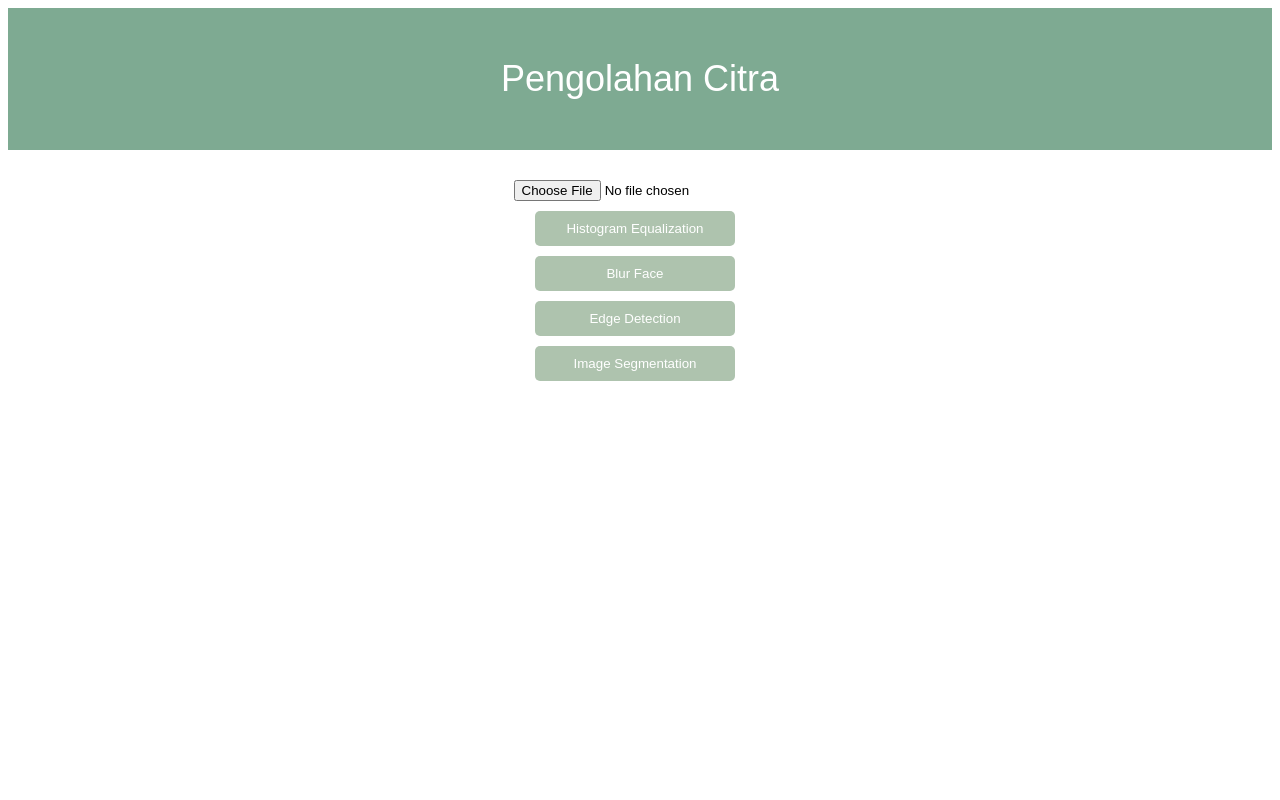
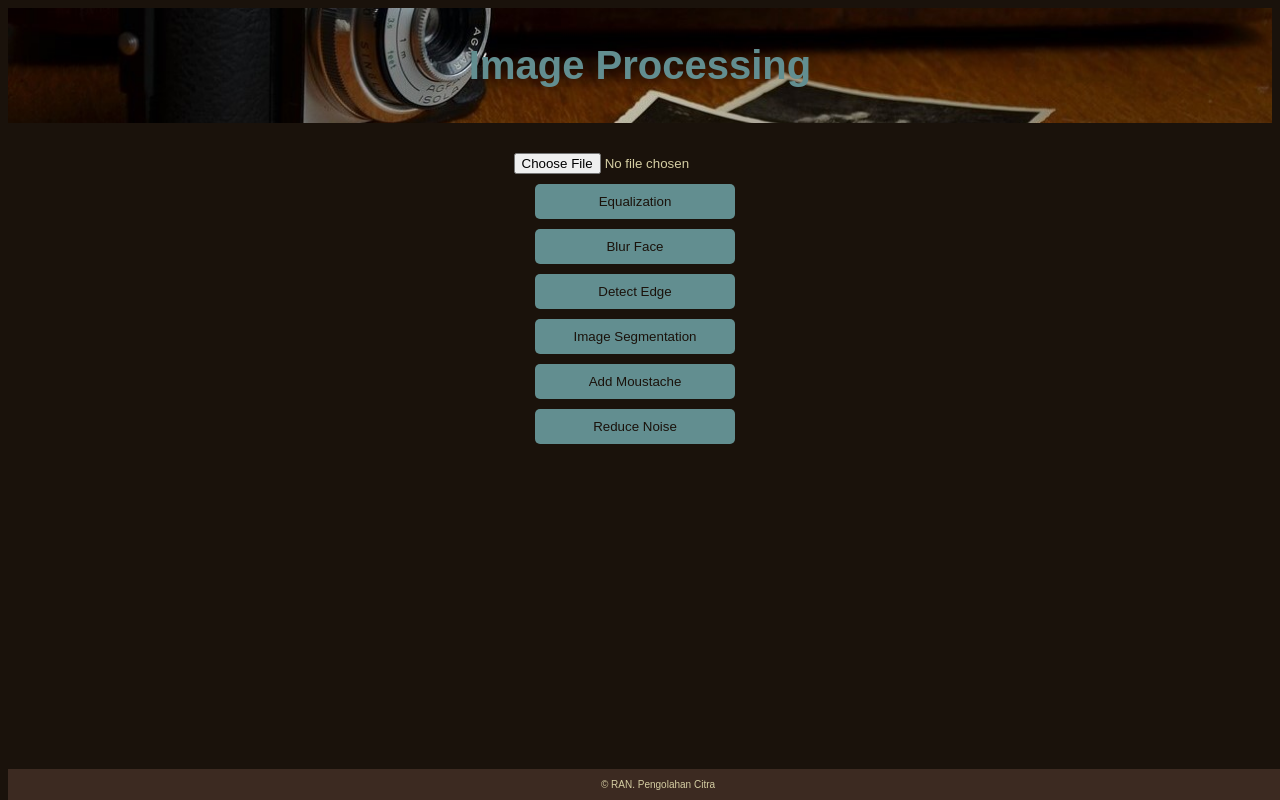
Before and after one commit to lthfaannisa/RAN-ImgProcessing, a Flask app: page / in a window 1280 px wide. Run offline with Flask 3, Linux system fonts and the light colour scheme.

Commit message:
feat: add mustache and reduce noise

```diff
--- a/blurFace.py
+++ b/blurFace.py
@@ -10,7 +10,7 @@ def apply_face_blur(img_path, face_cascade):
     # Terapkan efek blur pada wajah yang terdeteksi
     for (x, y, w, h) in faces:
         face = img[y:y+h, x:x+w]
-        face = cv2.GaussianBlur(face, (99, 99), 30)  # Sesuaikan ukuran kernel dan kekuatan blur
+        face = cv2.GaussianBlur(face, (99, 99), 5)  # Sesuaikan ukuran kernel dan kekuatan blur
         img[y:y+h, x:x+w] = face
 
     return img
--- a/histoEqual.py
+++ b/histoEqual.py
@@ -1,4 +1,3 @@
-import os
 import matplotlib.pyplot as plt
 import cv2
 
--- a/main.py
+++ b/main.py
@@ -6,7 +6,9 @@ import cv2
 from histoEqual import calculate_histogram, save_histogram_image, equalize_image
 from blurFace import apply_face_blur
 from edgeDetect import detect_edges
-from segmentImg import cluster_segmentation
+from imgSegment import cluster_segmentation
+from faceMoustache import add_moustache_to_face
+from reduceNoise import reduce_noise
 
 app = Flask(__name__)
 
@@ -68,7 +70,7 @@ def upload_file():
             return render_template('index.html', img=img_path, img2=edges_image_path)
 
         elif 'segment_image' in request.form:  # Tombol "Segmentasi Citra" ditekan
-            num_clusters = 3  # Ganti jumlah klaster sesuai kebutuhan
+            num_clusters = 5  # Ganti jumlah klaster sesuai kebutuhan
             segmented_image = cluster_segmentation(img_path, num_clusters)
 
             # Menyimpan gambar hasil segmentasi ke folder "static/uploads"
@@ -77,6 +79,25 @@ def upload_file():
 
             return render_template('index.html', img=img_path, img2=segmented_image_path)
 
+        elif 'add_moustache' in request.form:  # Tombol "Tambah Kumis" ditekan
+            img_with_moustache = add_moustache_to_face(img_path)  # Menambahkan kumis
+
+            # Menyimpan gambar hasil tambah kumis ke folder "static/uploads"
+            img_with_moustache_path = os.path.join('static', 'uploads', 'img-with-moustache.jpg')
+            cv2.imwrite(img_with_moustache_path, img_with_moustache)
+
+            return render_template('index.html', img=img_path, img2=img_with_moustache_path)
+
+        elif 'reduce_noise' in request.form:  # Tombol "Reduce Noise" ditekan
+            # Mengurangi noise pada gambar
+            img_smoothed = reduce_noise(img_path)
+
+            # Menyimpan gambar hasil pengurangan noise ke folder "static/uploads"
+            smoothed_image_path = os.path.join('static', 'uploads', 'img-smoothed.jpg')
+            cv2.imwrite(smoothed_image_path, img_smoothed)
+
+            return render_template('index.html', img=img_path, img2=smoothed_image_path)
+
     return render_template('index.html')
 
 if __name__ == '__main__':
--- a/static/style.css
+++ b/static/style.css
@@ -1,12 +1,17 @@
+body {
+  background-color: #1A120B;
+  color: #D5CEA3;
+}
+
 /* Header */
-
 .header {
-  background-color: #7EAA92;
-  color: #fff; /* Warna teks putih */
+  background-image: url('../static/background_img.jpg');
+  background-size: cover;
+  color: #628E90;
   text-align: center;
-  padding: 50px;
-  font-size: 36px;
-  font-family: 'Merriweather Sans', sans-serif;
+  padding: 35px;
+  font-size: 40px;
+  font-family: Copperplate, Papyrus, fantasy;
 }
 
 /* Style untuk container form */
@@ -18,7 +23,7 @@
 
 /* Style untuk container tombol-tombol */
 .button-container {
-  margin-top: 10px; /* Jarak antara tombol-tombol dan input file */
+  margin-top: 20px; /* Jarak antara tombol-tombol dan input file */
   font-family: 'Merriweather Sans', sans-serif;
 }
 
@@ -26,46 +31,60 @@
 #no-file-selected {
   text-align: center;
   margin-top: 10px;
+  color: #f00;
+  font-style: italic;
   display: none; /* Sembunyikan pesan awalnya */
   font-family: 'Merriweather Sans', sans-serif;
 }
 
 /* Style untuk tombol-tombol */
 button[type="submit"] {
-  background-color: #AEC3AE;
-  color: #fff; /* Warna teks putih */
+  background-color: #628E90;
+  color: #1A120B;
   width: 200px;
   padding: 10px 20px;
   border: none;
   border-radius: 5px;
   cursor: pointer;
-  margin-right: 10px; /* Jarak antara tombol-tombol */
+  margin-right: 10px;
   margin-top: 10px;
   font-family: 'Merriweather Sans', sans-serif;
+  transition: background-color 0.3s ease; /* Efek hover */
 }
 
-.container {
-  margin: 30px;
-  display: flex;
-  flex-direction: row; /* Mengatur konten dalam baris */
-  align-items: flex-start; /* Memulai konten di bagian atas vertikal */
-  text-align: center;
-  color: #7EAA92;
+button[type="submit"]:hover {
+  background-color: #94A684;
 }
 
-/* Style untuk teks dan gambar */
+/* Gaya untuk container grid */
+.container {
+  display: grid;
+  grid-template-columns: 1fr 1fr; /* Dua kolom dengan lebar yang sama */
+  gap: 20px;
+  align-items: center; /* Tengahkan vertikal */
+  text-align: center;
+  bottom: 15px;
+  margin: 10px;
+}
+
+/* Gaya untuk gambar dalam grid */
+.container img {
+  width: 400px;
+  height: auto;
+  margin: auto;
+  padding-bottom: 10px;
+  display: block;
+}
+
+/* Gaya untuk teks "SEBELUM" dan "SESUDAH" */
 .container h4 {
-  margin-top: 20px;
-  margin-right: 50px; /* Jarak kanan untuk teks */
-  margin-left: 50px;
+  margin-bottom: 15px;
   font-family: 'Merriweather Sans', sans-serif;
   text-align: center;
 }
 
-.container img {
-  width: 400px;
-  margin-left: 125px;
-  font-family: 'Merriweather Sans', sans-serif;
+/* Gaya untuk teks dan gambar di dalam container "Inputan" dan "Equal" */
+.Inputan, .Output {
   text-align: center;
 }
 
@@ -76,16 +95,26 @@ button[type="submit"] {
   text-align: center;
 }
 
-.Equal {
-  margin-left: 100px;
-  width: 400px;
-  font-family: 'Merriweather Sans', sans-serif;
-  text-align: center;
-
-}
-
 .histogram2 {
   margin-top: 30px; /* Jarak antara histogram equalize dan foto equalize */
   font-family: 'Merriweather Sans', sans-serif;
   text-align: center;
 }
+
+/* Gaya untuk footer */
+footer {
+  background-color: #3C2A21;
+  color: #D5CEA3;
+  text-align: center;
+  position: fixed;
+  width: 100%;
+  bottom: 0px;
+  padding: 10px;
+  font-family: 'Merriweather Sans', sans-serif;
+}
+
+/* Gaya untuk teks dalam footer */
+.footer p {
+  font-size: 10px;
+  margin: 0;
+}
--- a/templates/index.html
+++ b/templates/index.html
@@ -9,9 +9,9 @@
 
 <body>
     <!-- Header -->
-    <div class="header">
-        Pengolahan Citra
-    </div>
+    <header class="header">
+        <strong>Image Processing</strong>
+    </header>
 
     <!-- Container untuk form -->
     <div class="form-container">
@@ -23,7 +23,7 @@
                 <p id="no-file-selected">Tidak ada berkas dipilih</p>
                 <!-- Tombol "Histogram Equalization" -->
                 <div>
-                    <button type="submit" name="equalize" value="1" id="equalize-button">Histogram Equalization</button>
+                    <button type="submit" name="equalize" value="1" id="equalize-button">Equalization</button>
                 </div>
                 <!-- Tombol "Face Blur" -->
                 <div>
@@ -31,11 +31,19 @@
                 </div>
                 <!-- Tombol "Edge Detection" -->
                 <div>
-                    <button type="submit" name="detect_edges" value="1" id="detect-edges-button">Edge Detection</button>
+                    <button type="submit" name="detect_edges" value="1" id="detect-edges-button">Detect Edge</button>
                 </div>
                 <!-- Tombol "Segmentasi Citra" -->
                 <div>
                     <button type="submit" name="segment_image" value="1" id="segment-image-button">Image Segmentation</button>
+                </div>
+                <!-- Tombol "Tambah Kumis" -->
+                <div>
+                    <button type="submit" name="add_moustache" value="1" id="add-moustache-button">Add Moustache</button>
+                </div>
+                <!-- Tombol "Reduce Noise" -->
+                <div>
+                    <button type="submit" name="reduce_noise" value="1" id="reduce-noise-button">Reduce Noise</button>
                 </div>
             </form>
         </div>
@@ -46,7 +54,7 @@
             <div class="Inputan">
                 <!-- Foto Inputan -->
                 {% if img %}
-                <h4>SEBELUM</h4>
+                <h4>Before</h4>
                 <div>
                     <img src="{{ img }}">
                 </div>
@@ -54,7 +62,7 @@
                 <!-- Histogram Gambar -->
                 {% if histogram %}
                 <div class="histogram1">
-                    <h4>HISTOGRAM RGB</h4>
+                    <h4>RGB Histogram</h4>
                     <div>
                         <img src="{{ histogram }}">
                     </div>
@@ -62,10 +70,10 @@
                 {% endif %}
             </div>
 
-            <div class="Equal">
+            <div class="Output">
                 <!-- Foto Equal -->
                 {% if img2 %}
-                <h4>SESUDAH</h4>
+                <h4>After</h4>
                 <div>
                     <img src="{{ img2 }}">
                 </div>
@@ -74,7 +82,7 @@
                 <!-- Histogram Equalize -->
                 {% if histogram2 %}
                 <div class="histogram2">
-                    <h4>HISTOGRAM EQUALIZE</h4>
+                    <h4>Equalize Histogram</h4>
                     <div>
                         <img src="{{ histogram2 }}">
                     </div>
@@ -83,6 +91,12 @@
             </div>
         </div>
 
+        <!-- Footer -->
+        <footer class="footer">
+            <div class="footer-content">
+                <p>&copy; RAN. Pengolahan Citra</p>
+            </div>
+        </footer>
 </body>
 
 </html>
```
Also changed, not shown: faceMoustache.py (added, +32 -0 lines), reduceNoise.py (added, +10 -0 lines), imgSegment.py (renamed from segmentImg.py), static/background_img.jpg (added), static/mustache.png (added).
